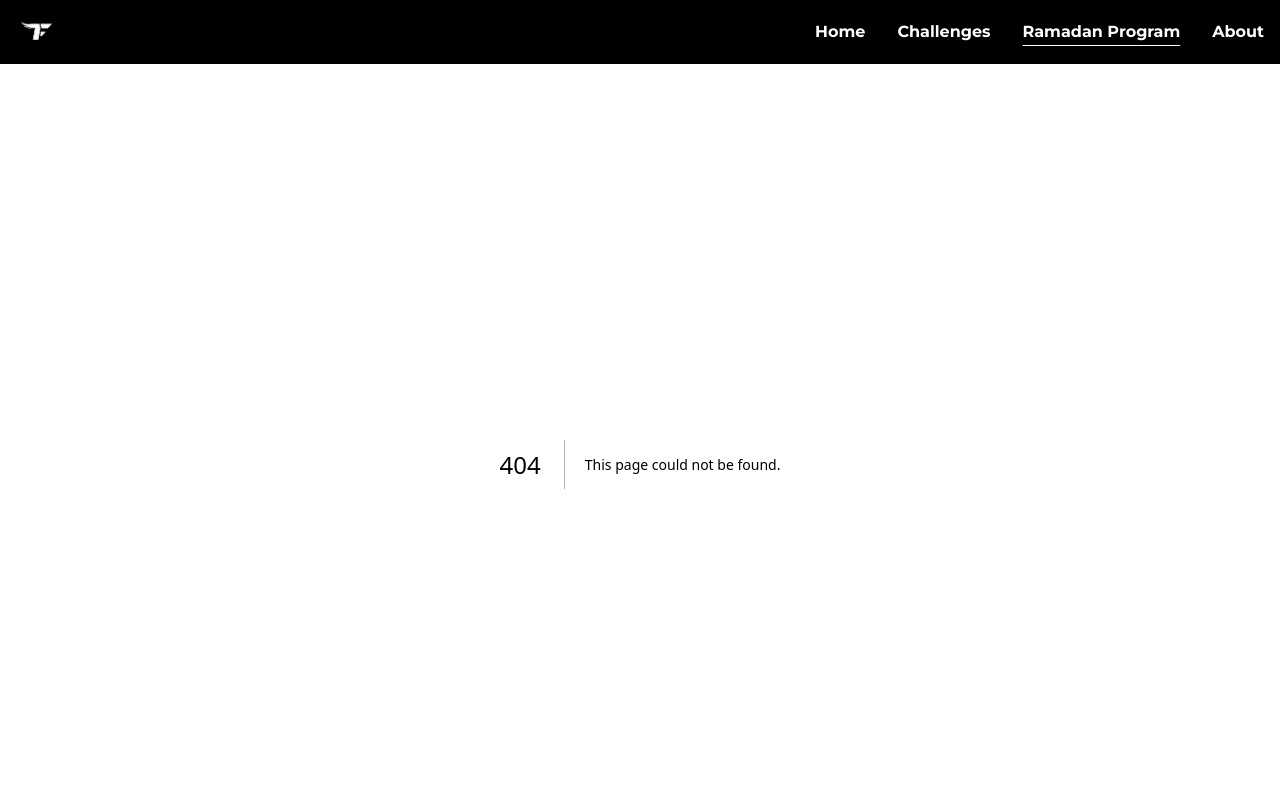
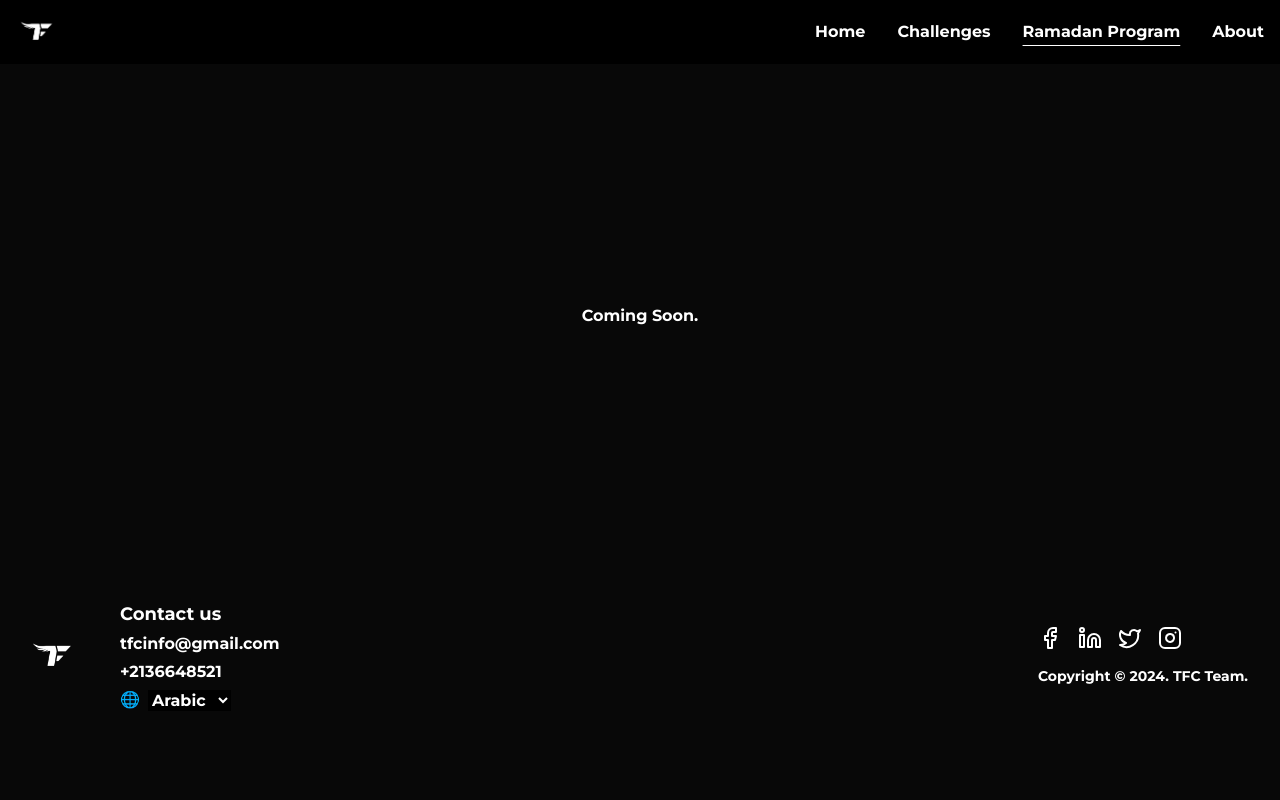
Before and after one commit to zakimed1/taxfreeclub.net, a Next.js app: page /ramadan in a window 1280 px wide. Before the commit this address had no page. Shown: the top 800 px of the page. Built offline with nearby package versions, Linux system fonts and the light colour scheme.

Commit message:
added ramadan folder, but as coming soon

```diff
--- /dev/null
+++ b/app/ramadan/page.tsx
@@ -0,0 +1,7 @@
+export default function Ramadan() {
+  return (
+    <div style={{height: '63vh', display: 'flex', justifyContent: 'center', alignItems: 'center'}}>
+      <h1>Coming Soon.</h1>
+    </div>
+  )
+}
```
